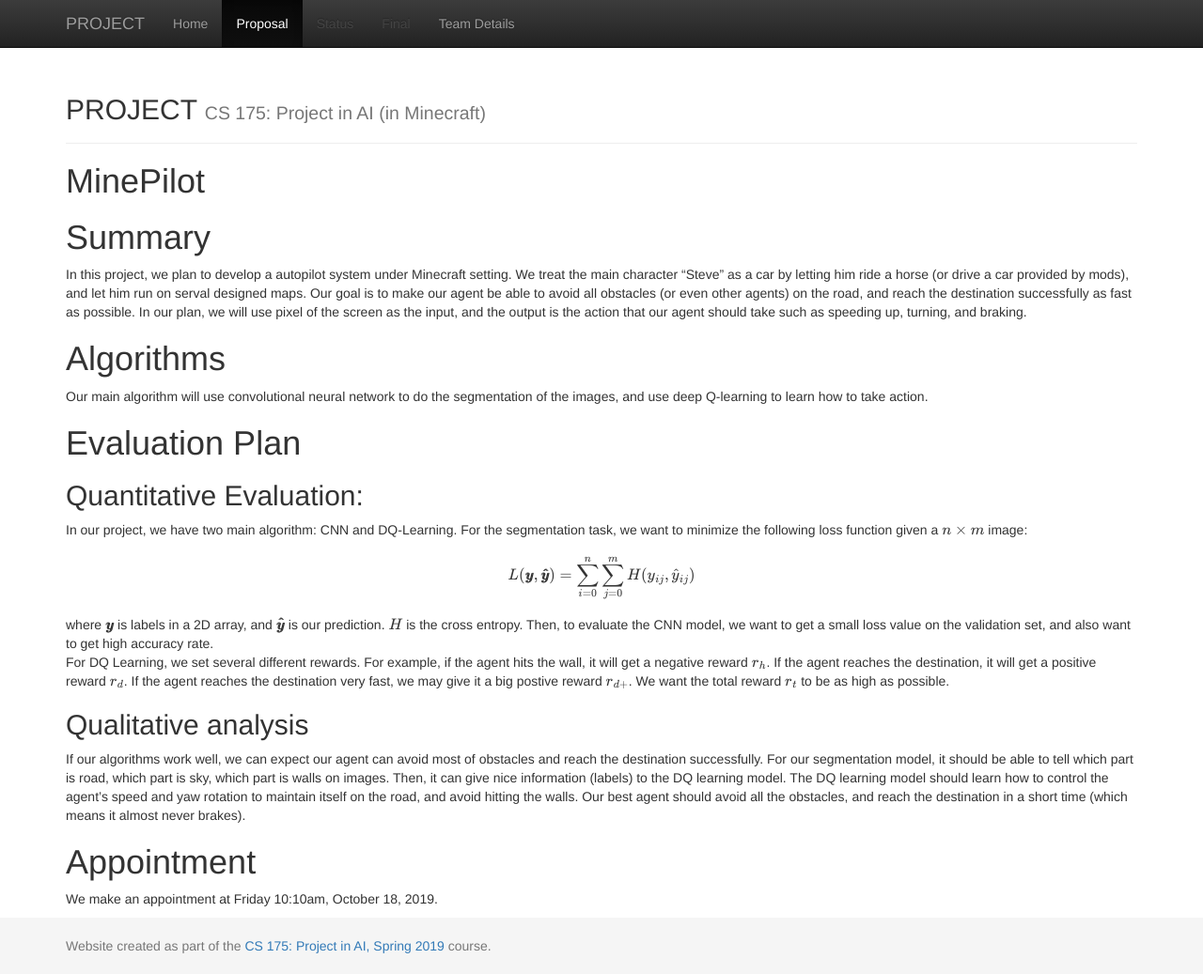
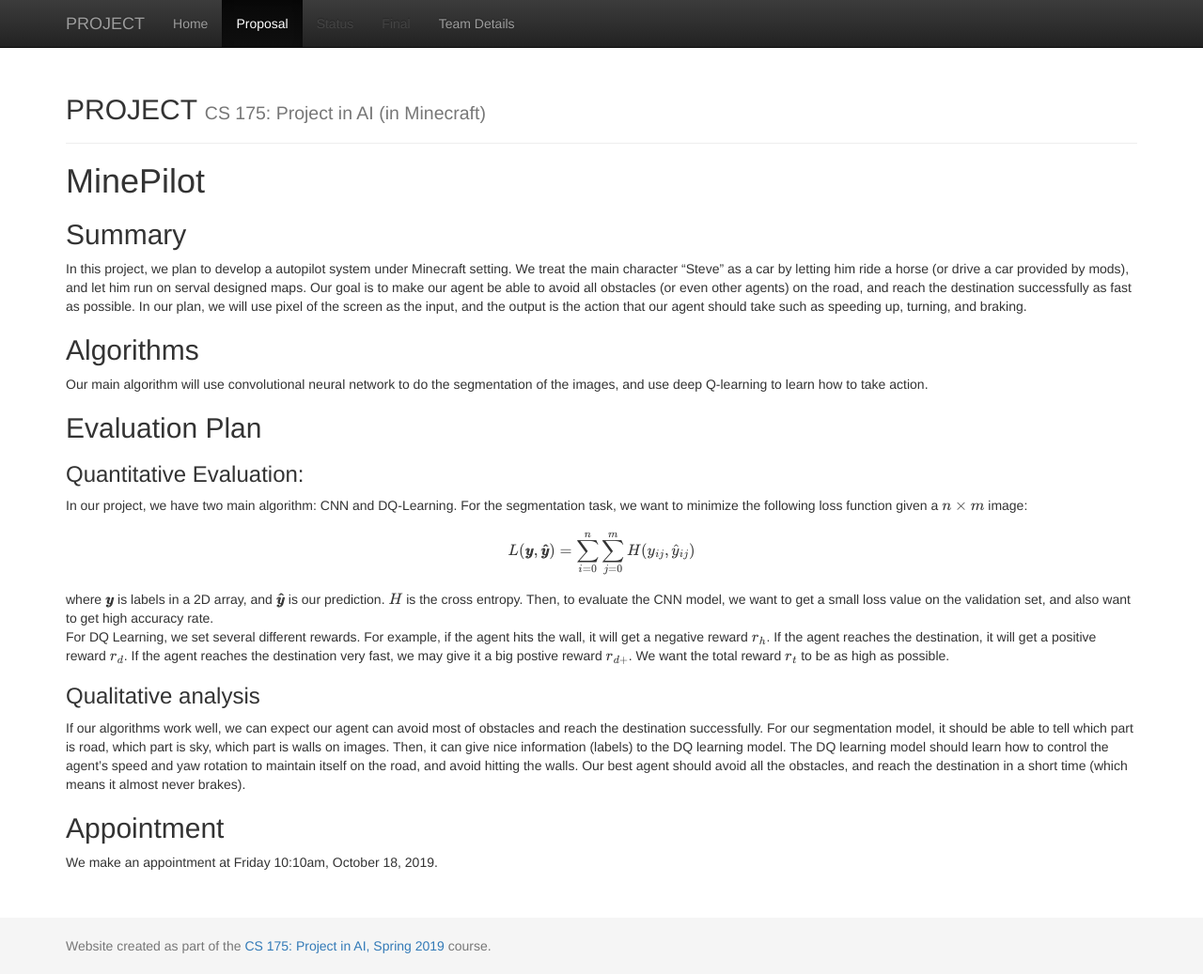
Before and after one commit to ziyangz5/MinePilot, a Jekyll site: the page built from docs/proposal.md, in a window 1280 px wide and 1037 px high. Shown: the whole window at 94% size. Built offline with Jekyll 4.4.1, drawn with Linux system fonts in a browser that asks for light colours; formulas are drawn with MathJax 3; a script that is not in the unit is left out.

```diff
--- a/docs/proposal.md
+++ b/docs/proposal.md
@@ -4,12 +4,12 @@ mathjax: true
 title: Proposal
 ---
 # MinePilot
-# Summary
+## Summary
 In this project, we plan to develop a autopilot system under Minecraft setting. We treat the main character "Steve" as a car by letting him ride a horse (or drive a car provided by mods), and let him run on serval designed maps. Our goal is to make our agent be able to avoid all obstacles (or even other agents) on the road, and reach the destination successfully as fast as possible. In our plan, we will use pixel of the screen as the input, and the output is the action that our agent should take such as speeding up, turning, and braking.
-# Algorithms
+## Algorithms
 Our main algorithm will use convolutional neural network to do the segmentation of the images, and use deep Q-learning to learn how to take action.
-# Evaluation Plan
-## Quantitative Evaluation:
+## Evaluation Plan
+### Quantitative Evaluation:
 In our project, we have two main algorithm: CNN and DQ-Learning. For the segmentation task, we want to minimize the following loss function given a $n\times m$ image:<br>
 
 $$
@@ -18,9 +18,9 @@ $$
 
 where $\pmb{y}$ is labels in a 2D array, and $\pmb{\hat{y}}$ is our prediction. $\textit{H}$ is the cross entropy. Then, to evaluate the CNN model, we want to get a small loss value on the validation set, and also want to get high accuracy rate.<br>
 For DQ Learning, we set several different rewards. For example, if the agent hits the wall, it will get a negative reward $r_h$. If the agent reaches the destination, it will get a positive reward $r_d$. If the agent reaches the destination very fast, we may give it a big postive reward $r_{d+}$. We want the total reward $r_t$ to be as high as possible.
-## Qualitative analysis
+### Qualitative analysis
 If our algorithms work well, we can expect our agent can avoid most of obstacles and reach the destination successfully. For our segmentation model, it should be able to tell which part is road, which part is sky, which part is walls on images. Then, it can give nice information (labels) to the DQ learning model. The DQ learning model should learn how to control the agent's speed and yaw rotation to maintain itself on the road, and avoid hitting the walls. Our best agent should avoid all the obstacles, and reach the destination in a short time (which means it almost never brakes).
 
 
-# Appointment
+## Appointment
 We make an appointment at Friday 10:10am, October 18, 2019.
```
